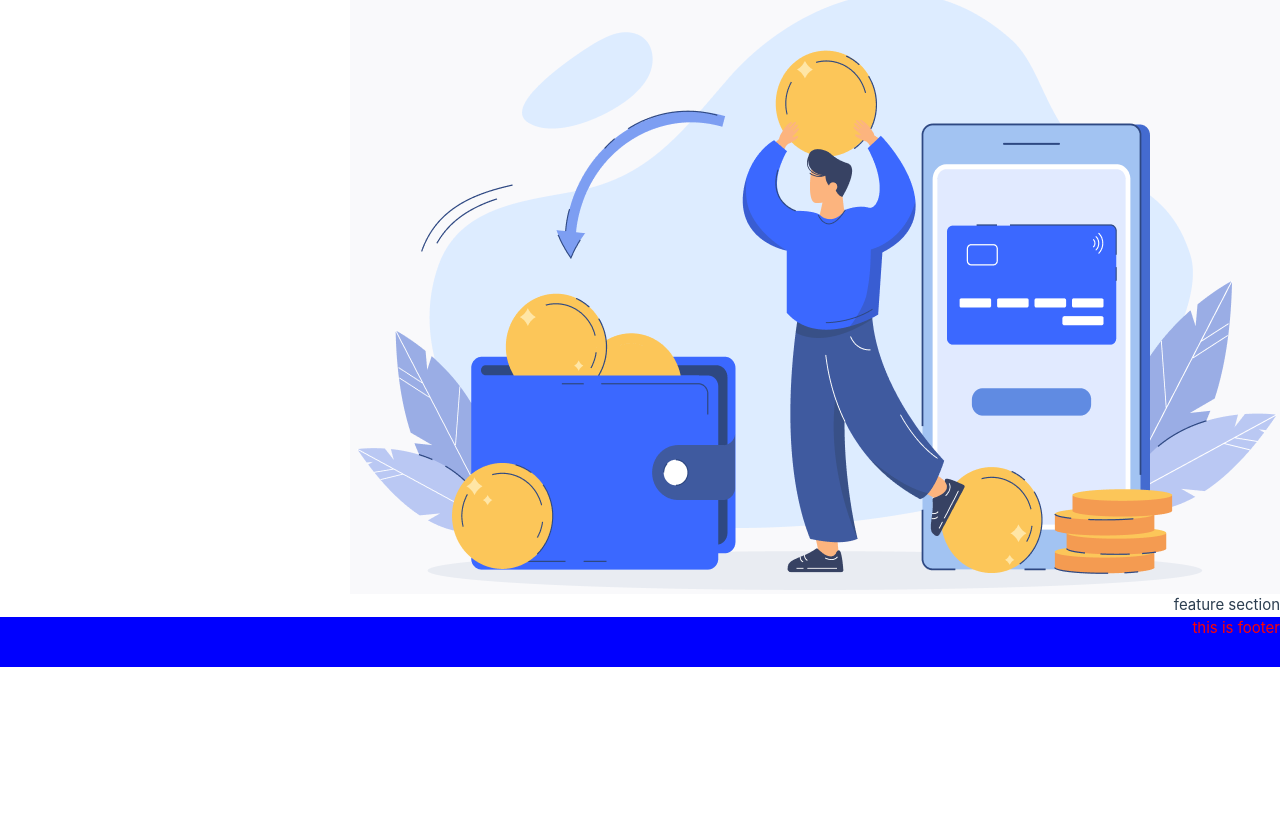
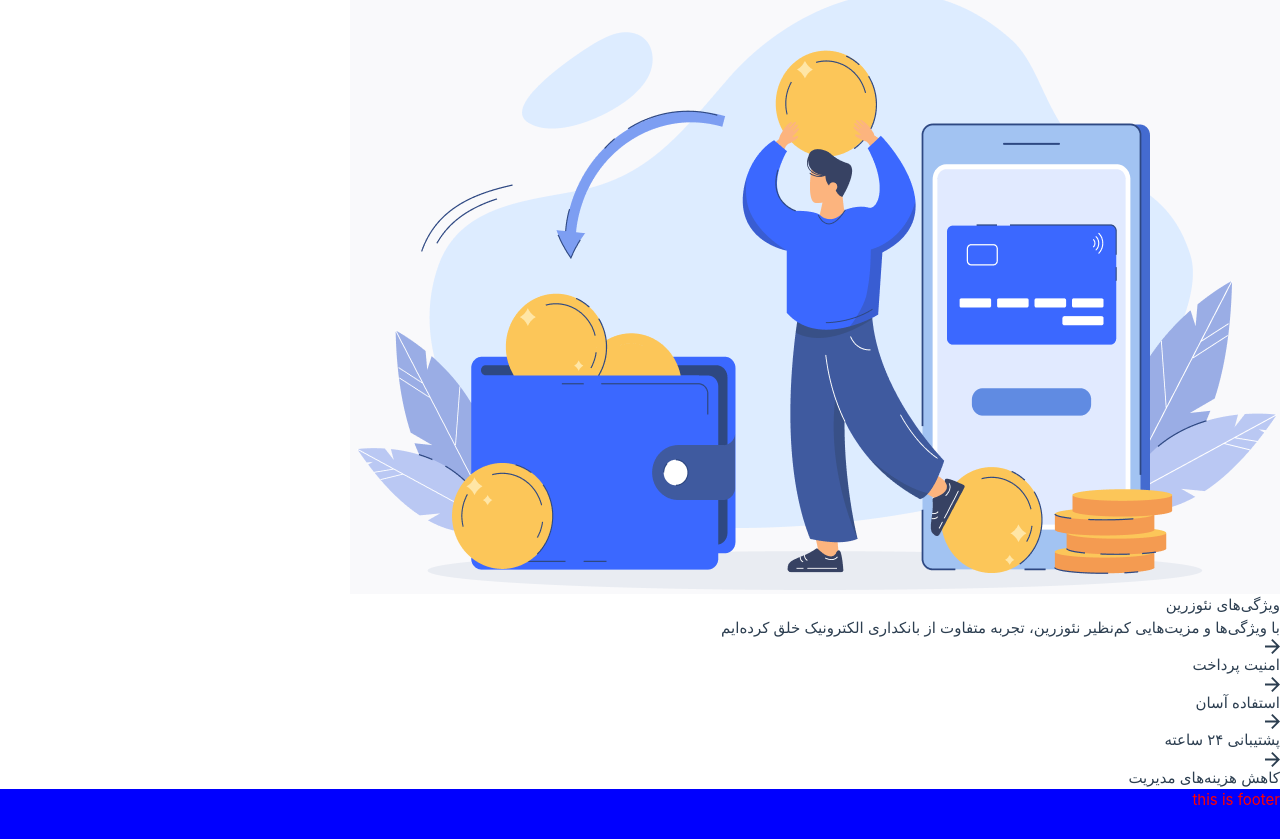
Before and after one commit to mostafakazemi/neozarin-vue, a Vue app: page / in a window 1280 px wide. Shown: the part 227-1066 px from the top of the page. Before the commit the page ends 894 px from the top, so only its background shows below. Built offline with nearby package versions, Linux system fonts and the light colour scheme.

Commit message:
Add features-section content

```diff
--- a/src/components/FeaturesSection/index.vue
+++ b/src/components/FeaturesSection/index.vue
@@ -1,9 +1,48 @@
 <template>
-  <section>feature section</section>
+  <section class="text-center flex-col items-center">
+    <div>ویژگی‌های نئوزرین</div>
+    <div class="flex flex-col items-center">
+      <p>
+        با ویژگی‌ها و مزیت‌هایی کم‌نظیر نئوزرین، تجربه متفاوت از بانکداری الکترونیک خلق کرده‌ایم
+      </p>
+      <ul class="grid grid-cols-2">
+        <li>
+          <div class="flex gap-x-2 items-center">
+            <IconArrowRight />
+            <span>امنیت پرداخت</span>
+          </div>
+        </li>
+        <li>
+          <div class="flex gap-x-2 items-center">
+            <IconArrowRight />
+            <span>استفاده آسان</span>
+          </div>
+        </li>
+        <li>
+          <div class="flex gap-x-2 items-center">
+            <IconArrowRight />
+            <span>پشتیبانی ۲۴ ساعته</span>
+          </div>
+        </li>
+        <li>
+          <div class="flex gap-x-2 items-center">
+            <IconArrowRight />
+            <span>کاهش هزینه‌های مدیریت</span>
+          </div>
+        </li>
+      </ul>
+    </div>
+  </section>
 </template>
 
 <script>
+import IconArrowRight from '@/components/Icons/ArrowRight/index.vue'
+
 export default {
-  name: 'FeaturesSection'
+  name: 'FeaturesSection',
+
+  components: {
+    IconArrowRight
+  }
 }
 </script>
```
